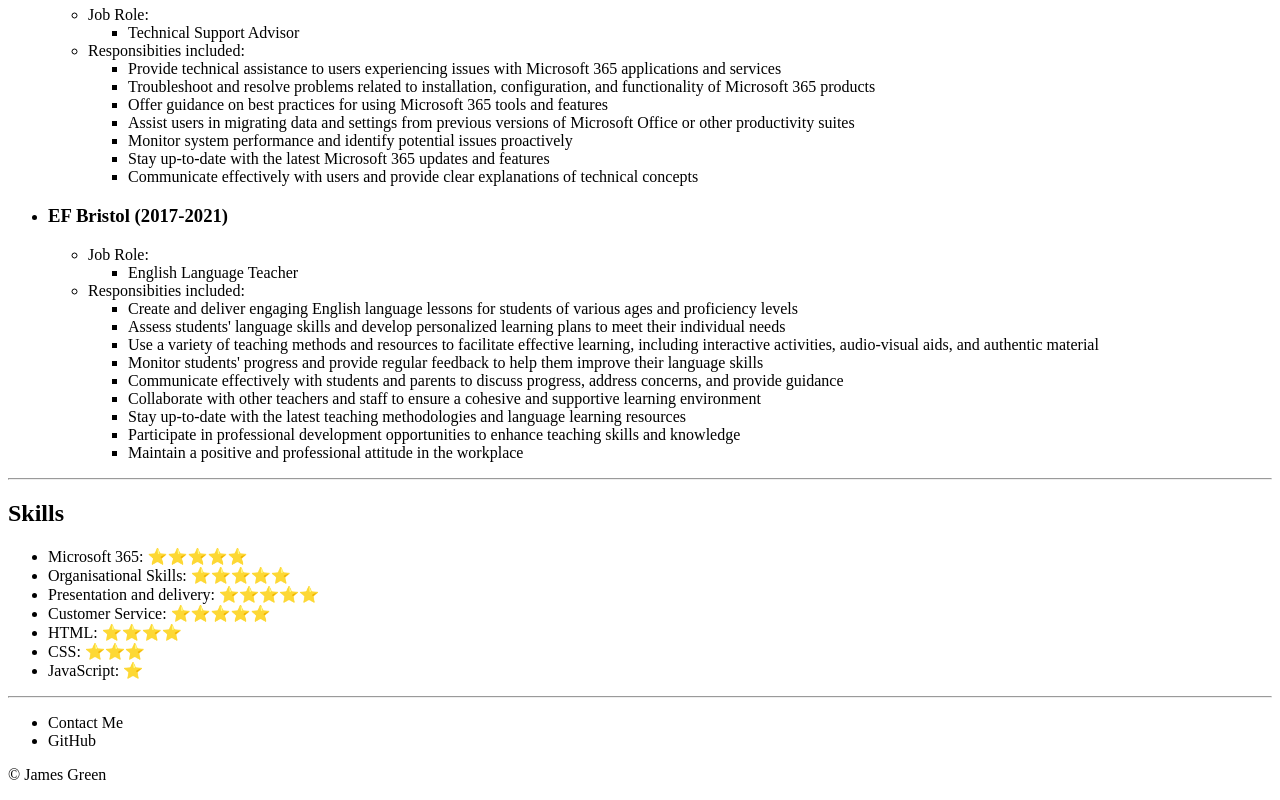
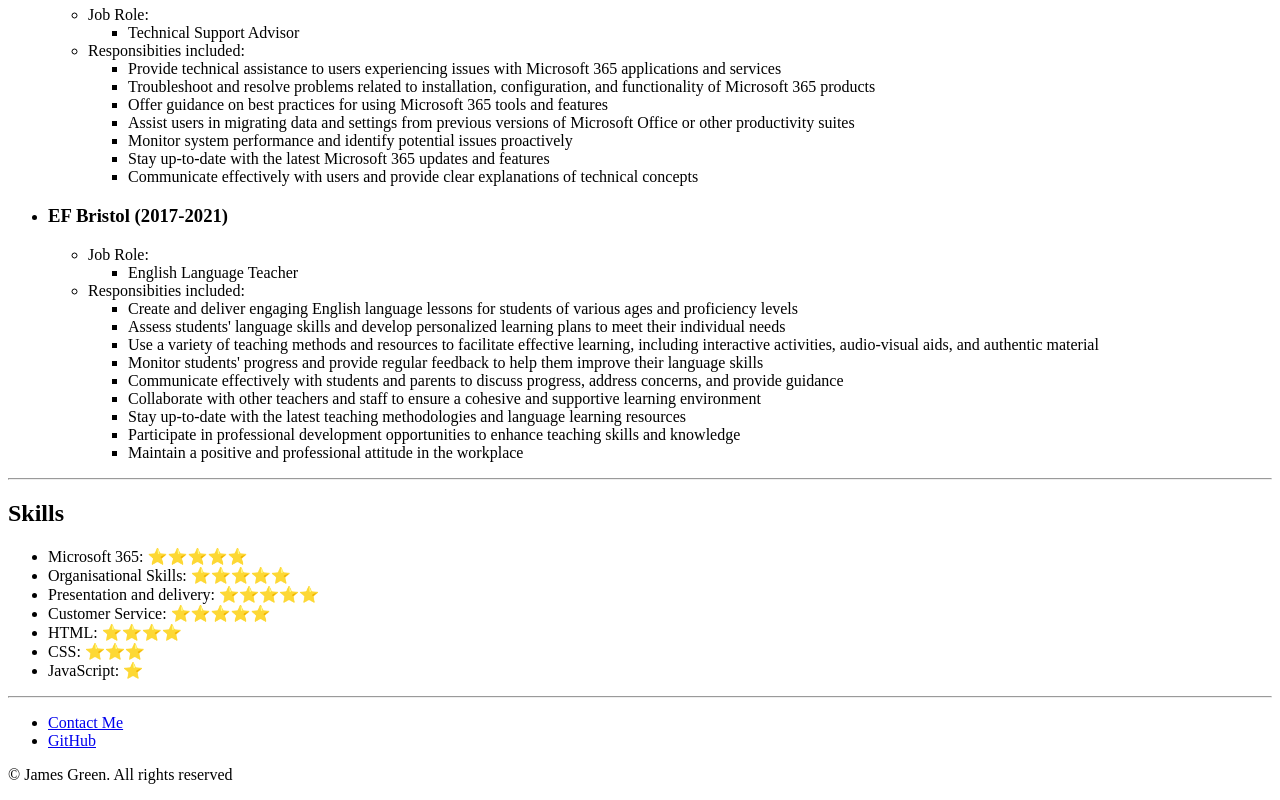
Before and after one commit to PlebianJim/capstone-project-1, a plain HTML site: page index.html in a window 1280 px wide. Shown: the part 975-1775 px from the top of the page. Drawn offline with Linux system fonts and the light colour scheme.

Commit message:
Added links to GitHub page and a mailto attribute

```diff
--- a/index.html
+++ b/index.html
@@ -115,10 +115,10 @@
     <hr>
     <footer>
         <ul>
-            <li>Contact Me</li>
-            <li>GitHub</li>
+            <li><a href="mailto:james.green@sellr.com">Contact Me</a></li>
+            <li><a href="https://github.com/PlebianJim">GitHub</a></li>
         </ul>
-        <p>&copy; James Green</p>
+        <p>&copy; James Green. All rights reserved</p>
     </footer>
 </body>
 </html>
```
